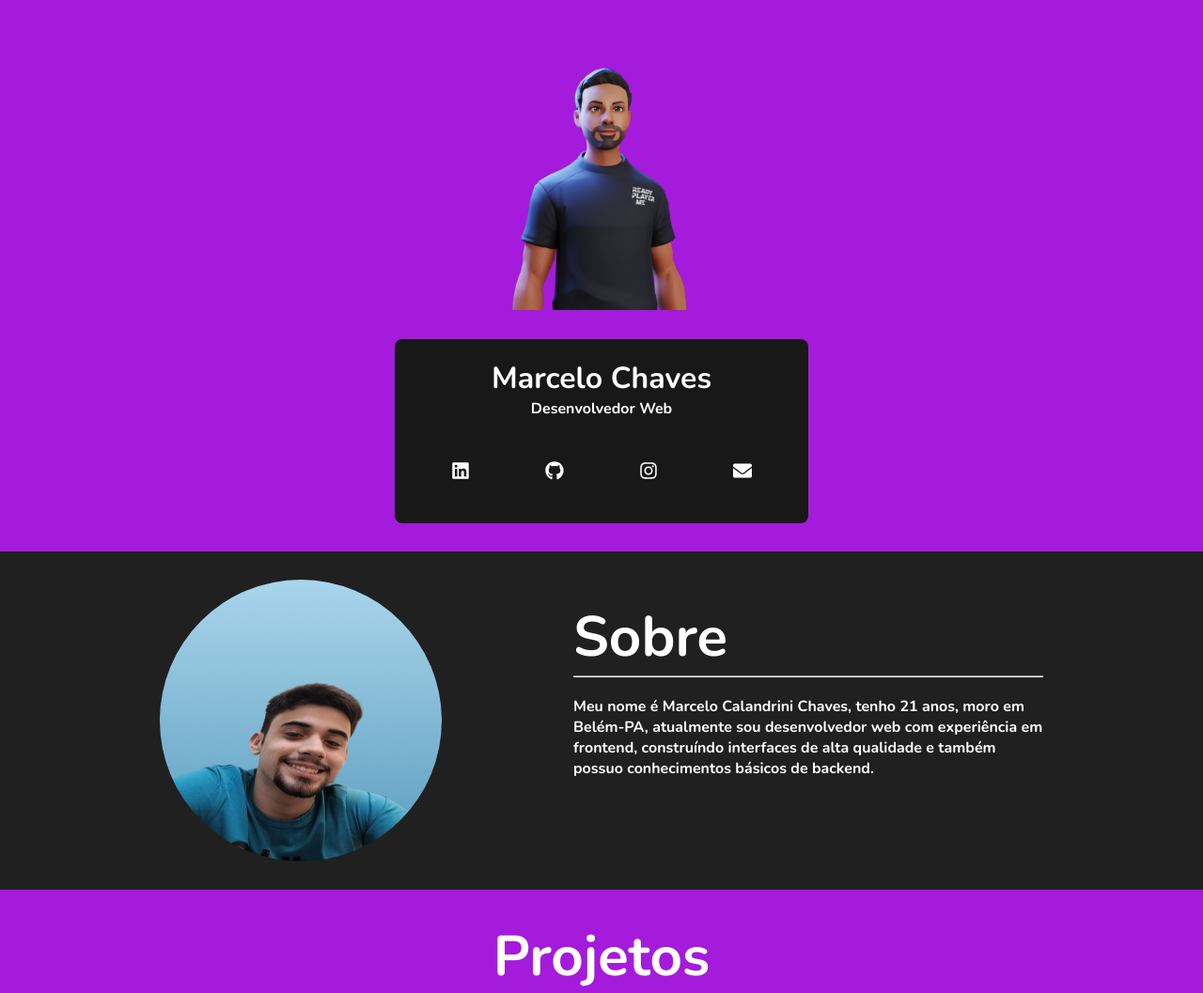
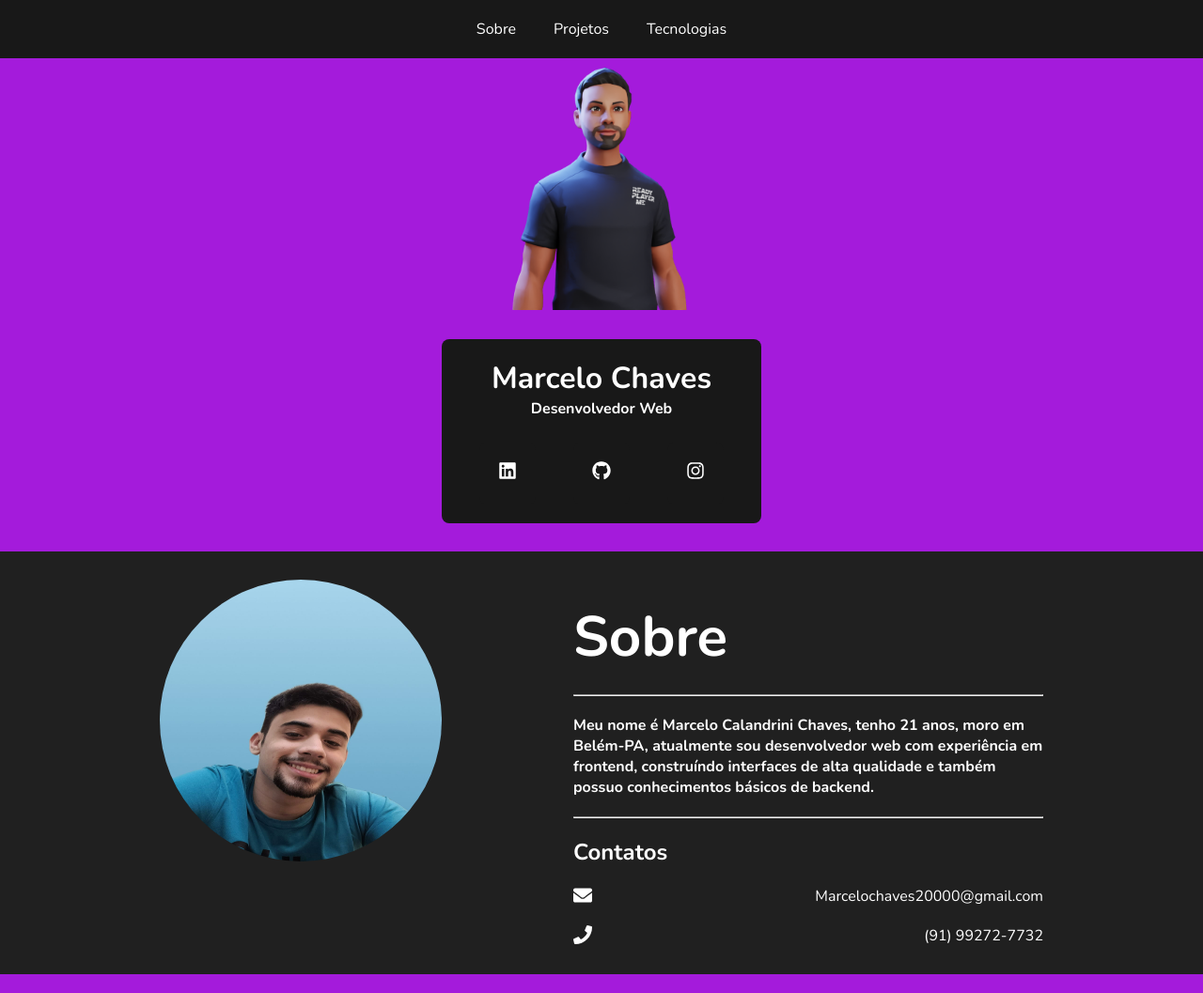
Before and after one commit to MarceloCChaves/my-portfolio, a React (Vite) app: page / in a window 1280 px wide. Shown: the top 1057 px of the page at 94% size. Built offline with nearby package versions, Linux system fonts and the light colour scheme.

Commit message:
Skills tab done

```diff
--- a/package.json
+++ b/package.json
@@ -14,7 +14,9 @@
     "react": "^18.2.0",
     "react-dom": "^18.2.0",
     "react-icons": "^4.4.0",
+    "react-scroll-motion": "^0.3.0",
     "sass": "^1.53.0",
+    "scrollreveal": "^4.0.9",
     "three": "^0.142.0"
   },
   "devDependencies": {
--- a/src/App.tsx
+++ b/src/App.tsx
@@ -1,15 +1,19 @@
 import About from "./components/About/Index"
 import Bio from "./components/Bio/Index"
+import Navbar from "./components/Navbar/Index"
 import Projects from "./components/Projects/Index"
 import Scroll from "./components/Scroll/Index"
+import Technologies from "./components/Technologies/Index"
 
 function App() {
   return (
     <div className="App">
+      <Navbar />
       <Bio />
       <Scroll />
       <About />
       <Projects />
+      <Technologies />
     </div>
   )
 }
--- a/src/components/About/Index.tsx
+++ b/src/components/About/Index.tsx
@@ -1,5 +1,6 @@
 import "./Styles.scss";
 import Me from "../../assets/Foto.jpg";
+import { FaEnvelope, FaPhone } from "react-icons/fa";
 
 export default function About() {
   return (
@@ -11,9 +12,25 @@ export default function About() {
         <p>
           Meu nome é Marcelo Calandrini Chaves, tenho 21 anos, moro em Belém-PA,
           atualmente sou desenvolvedor web com experiência em frontend,
-          construíndo interfaces de alta qualidade e também possuo
-          conhecimentos básicos de backend.
+          construíndo interfaces de alta qualidade e também possuo conhecimentos
+          básicos de backend.
         </p>
+        <hr />
+        <div className="contacts">
+          <strong>Contatos</strong>
+          <div className="mail">
+            <FaEnvelope color="#fff" size={20} />
+            <a href="mailto:Marcelochaves20000@gmail.com" target="_blank">
+              Marcelochaves20000@gmail.com
+            </a>
+          </div>
+          <div className="phone">
+            <FaPhone color="#fff" size={20} />
+            <a href="https://wa.me/5591992727732" target="_blank">
+              (91) 99272-7732
+            </a>
+          </div>
+        </div>
       </div>
     </div>
   );
--- a/src/components/About/Styles.scss
+++ b/src/components/About/Styles.scss
@@ -8,7 +8,7 @@
    :where(h1, p){
     color: var(--white);
     font-weight: 700;
-    margin-top: 20px;
+    margin: 20px 0;
   }
 
   img {
@@ -25,4 +25,24 @@
     width: 500px;
     max-width: 90%;
   }
+  .contacts {
+    display: flex;
+    flex-direction: column;
+
+    strong {
+      color: var(--white);
+      font-size: 24px;
+      margin-top: 20px;
+    }
+
+    :where(.mail, .phone){
+      display: flex;
+      justify-content: space-between;
+      margin-top: 20px;
+      a{
+        color: var(--white);
+        text-decoration: none;
+      }
+    }
+  }
 }
--- a/src/components/Bio/Index.tsx
+++ b/src/components/Bio/Index.tsx
@@ -3,7 +3,6 @@ import {
   FaLinkedin,
   FaGithub,
   FaInstagram,
-  FaEnvelope,
 } from "react-icons/fa";
 import PlayerModel from "../../assets/PlayerModel.png"
 
@@ -38,11 +37,6 @@ export default function Bio() {
               <FaInstagram color="#fff" size={20} />
             </a>
           </div>
-          <div className="box">
-            <a href="mailto:Marcelochaves20000@gmail.com">
-              <FaEnvelope color="#fff" size={20} />
-            </a>
-          </div>
         </div>
       </div>
     </header>
--- /dev/null
+++ b/src/components/Navbar/Index.tsx
@@ -0,0 +1,42 @@
+import "./Styles.scss";
+import { useRef } from "react";
+
+export default function Navbar() {
+  const about = useRef(null);
+  const projects = useRef(null);
+  const xp = useRef(null);
+  const tecnologies = useRef(null);
+
+  const scrollToAbout = () => {
+    window.scrollTo({
+      top: 530,
+      behavior: "smooth",
+    });
+  }
+  const scrollToProjects = () => {
+    window.scrollTo({
+      top: 1000,
+      behavior: "smooth",
+    });
+  }
+  const scrollToTechnologies = () => {
+    window.scrollTo({
+      top: 2300,
+      behavior: "smooth",
+    });
+  }
+  // const scrollToAbout = () => {
+  //   window.scrollTo({
+  //     top: 530,
+  //     behavior: "smooth",
+  //   });
+  // }
+  return (
+    <ul className="navbar">
+      <li onClick={scrollToAbout} ref={about}>Sobre</li>
+      <li onClick={scrollToProjects} ref={projects}>Projetos</li>
+      {/* <li onClick={() => scrollToSection(xp)} ref={xp}>Experiências</li> */}
+      <li onClick={scrollToTechnologies} ref={tecnologies}>Tecnologias</li>
+    </ul>
+  );
+}
--- /dev/null
+++ b/src/components/Navbar/Styles.scss
@@ -0,0 +1,22 @@
+.navbar {
+  display: flex;
+  justify-content: center;
+  overflow: hidden;
+  background-color: var(--black);
+  position: fixed;
+  top: 0;
+  width: 100%;
+
+  li {
+    list-style-type: none;
+    margin: 20px;
+    color: var(--white);
+    cursor: pointer;
+  }
+}
+
+@media(max-width: 767px){
+    .navbar{
+      display: none;
+    }
+}
--- /dev/null
+++ b/src/components/Technologies/Index.tsx
@@ -0,0 +1,65 @@
+import { FaBootstrap, FaCss3, FaFigma, FaFlagUsa, FaGit, FaGithub, FaHtml5, FaJs, FaNodeJs, FaReact, FaTrello, FaVuejs } from "react-icons/fa"
+import "./Styles.scss"
+
+export default function Technologies() {
+  return (
+    <div className="Technologies">
+      <h1>Habilidades e competências</h1>
+      <hr />
+      <div className="box">
+          <div className="box-1">
+            <div className="technology">
+              <FaHtml5 color="#fff" size={50} />
+              <span>HTML</span>
+            </div>
+            <div className="technology">
+              <FaCss3 color="#fff" size={50} />
+              <span>CSS</span>
+            </div>
+            <div className="technology">
+              <FaJs color="#fff" size={50} />
+              <span>Javascript</span>
+            </div>
+            <div className="technology">
+              <FaReact color="#fff" size={50} />
+              <span>ReactJs</span>
+            </div>
+            <div className="technology">
+              <FaVuejs color="#fff" size={50} />
+              <span>Vuejs</span>
+            </div>
+            <div className="technology">
+              <FaBootstrap color="#fff" size={50} />
+              <span>Bootstrap</span>
+            </div>
+          </div>
+          <div className="box-2">
+            <div className="technology">
+              <FaNodeJs color="#fff" size={50} />
+              <span>NodeJs</span>
+            </div>
+            <div className="technology">
+              <FaGit color="#fff" size={50} />
+              <span>Git</span>
+            </div>
+            <div className="technology">
+              <FaGithub color="#fff" size={50} />
+              <span>Github</span>
+            </div>
+            <div className="technology">
+              <FaFigma color="#fff" size={50} />
+              <span>Figma</span>
+            </div>
+            <div className="technology">
+              <FaTrello color="#fff" size={50} />
+              <span>Frameworks ágeis</span>
+            </div>
+            <div className="technology">
+              <FaFlagUsa color="#fff" size={50} />
+              <span>Inglês</span>
+            </div>
+          </div>
+      </div>
+    </div>
+  )
+}
--- /dev/null
+++ b/src/components/Technologies/Styles.scss
@@ -0,0 +1,39 @@
+.Technologies {
+  display: flex;
+  flex-direction: column;
+  text-align: center;
+  background: var(--background);
+
+  h1{
+    color: var(--white);
+    font-weight: 700;
+    margin: 20px 0;
+    font-size: 60px;
+  }
+
+  hr{
+    width: 500px;
+    max-width: 100%;
+    margin: 0 auto;
+  }
+
+  .box {
+    display: flex;
+    justify-content: space-evenly;
+    flex-wrap: wrap;
+    .box-1, .box-2 {
+      display: flex;
+      flex-direction: column;
+
+      .technology {
+        display: flex;
+        align-items: center;
+        span {
+          font-size: 32px;
+          color: var(--white);
+          margin: 50px;
+        }
+      }
+    }
+  }
+}
```
Also changed, not shown: 1 other file (tests, documents, lock files or other folders).
